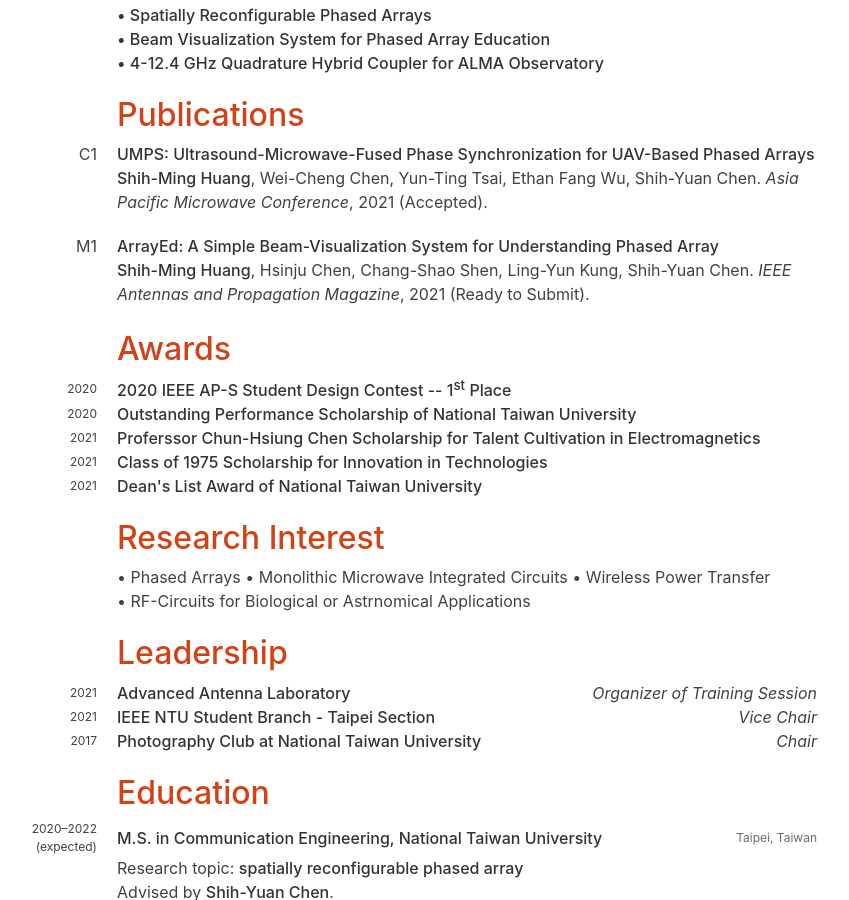
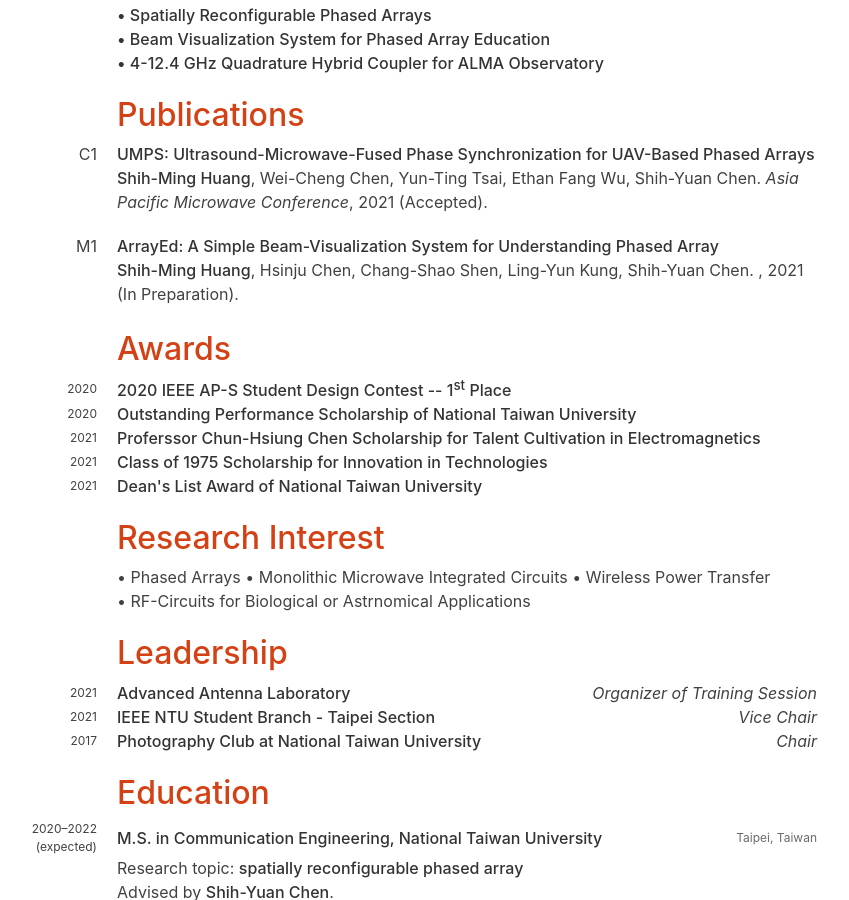
Before and after one commit to Shih-Ming/mypage, a Jekyll site: the page built from cv.html, in a window 1280 px wide and 900 px high, scrolled down 321 px. Shown: the whole window, without its empty margins (223-1072 px from the left). Built offline with Jekyll 4.4.1, drawn with Linux system fonts in a browser that asks for light colours.

Commit message:
update publication

```diff
--- a/_publications/2022-ArrayEd.html
+++ b/_publications/2022-ArrayEd.html
@@ -18,8 +18,8 @@ authors:
 title: "ArrayEd: A Simple Beam-Visualization System for Understanding Phased Array"
 type:
   - Magazine
-status: Ready to Submit
-venue: IEEE Antennas and Propagation Magazine
-venue_url: https://ieeexplore.ieee.org/xpl/RecentIssue.jsp?punumber=74
+status: In Preparation
+venue: ""
+venue_url: ""
 year: 2021
 ---
```
Also changed, not shown: index.md (+1 -1 lines).
